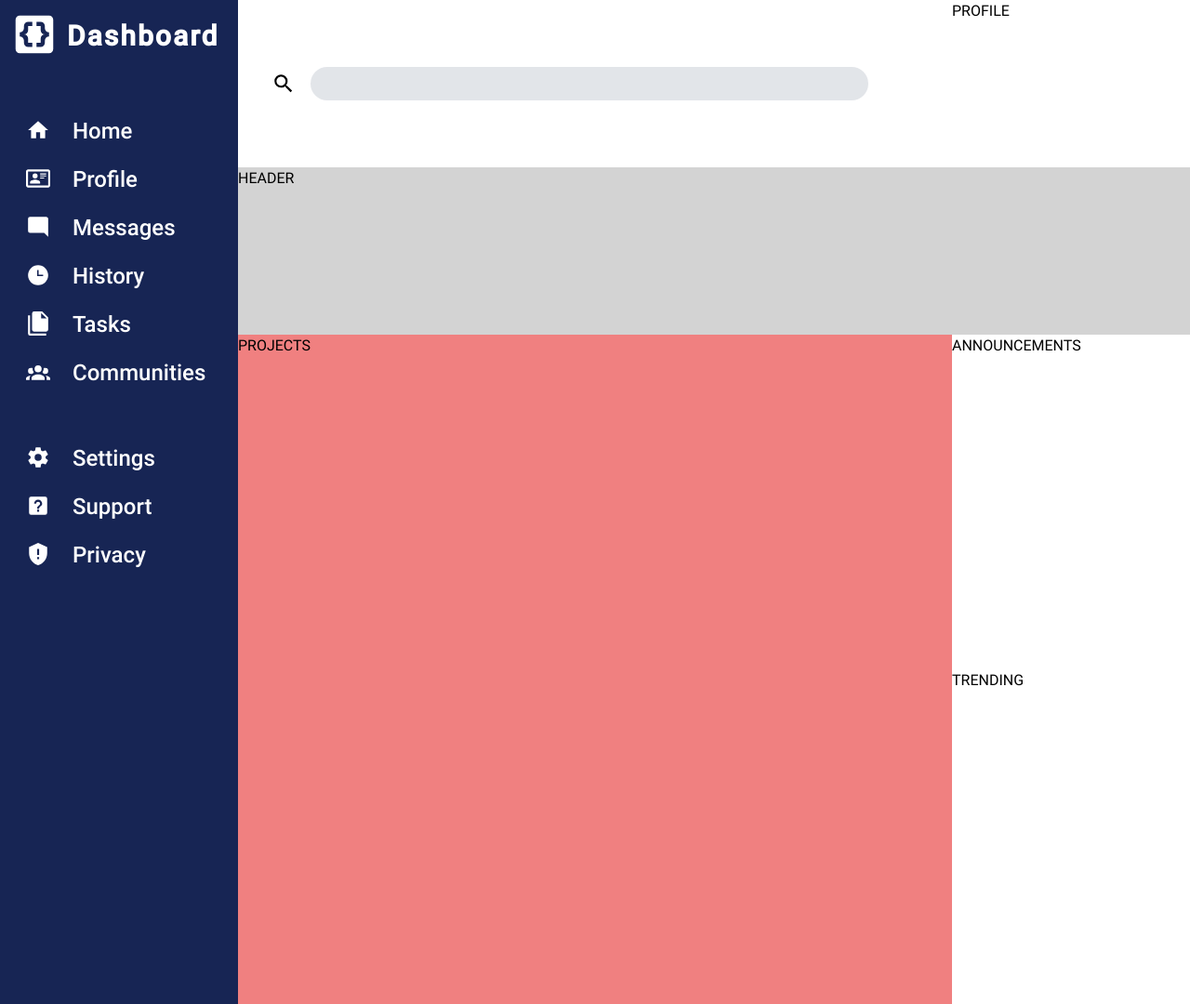
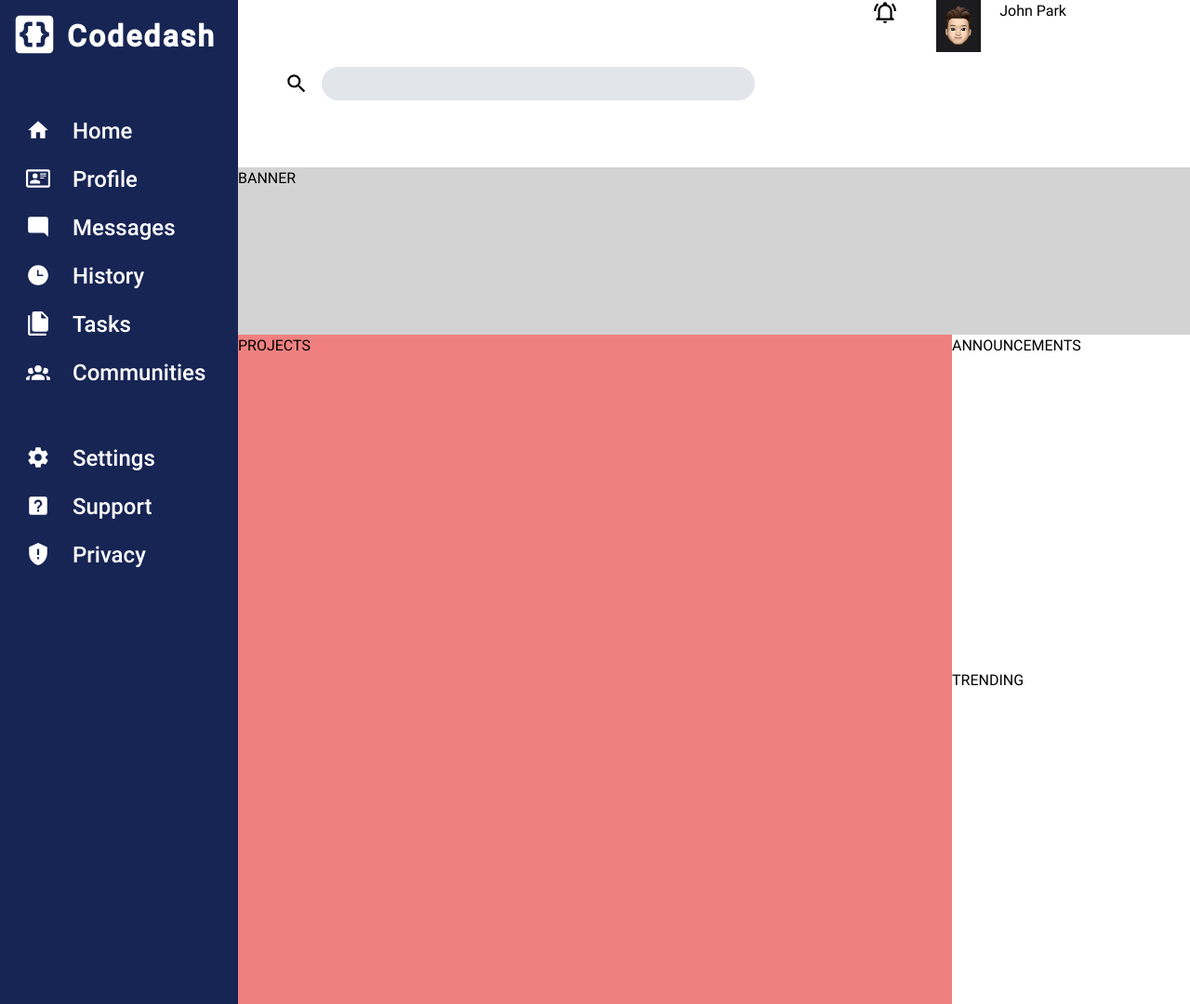
Before and after one commit to jprk8/admin-dashboard, a plain HTML site: page index.html in a window 1280 px wide. Shown: the whole page at 93% size. Drawn offline with Linux system fonts and the light colour scheme.

Commit message:
Rearrange layout to combine search bar and profile as header

```diff
--- a/index.html
+++ b/index.html
@@ -11,7 +11,7 @@
         <div class='sidebar'>
             <div class='logo'>
                 <img src='icons/logo.svg' alt='logo' width='54px' height='auto'>
-                <p>Dashboard</p>
+                <p>Codedash</p>
             </div>
             <div class='menu'>
                 <ul>
@@ -58,6 +58,7 @@
                 </ul>
             </div>
         </div>
+        <div class='header'>
             <div class='search-bar'>
                 <img src='icons/search.svg' alt='search icon' width='26px' height='auto'>
                 <form action='get'>
@@ -65,8 +66,13 @@
                     <input type='search' id='search' name='search' />
                 </form>
             </div>
-        <div class='profile'>PROFILE</div>
-        <div class='header'>HEADER</div>
+            <div class='profile'>
+                <img src='icons/alarm.svg' alt='alarm icon' width='26px' height='auto'>
+                <img class='avatar' src='img/profile-photo.jpg' width='48px' height='auto'>
+                <p>John Park</p>
+            </div>
+        </div>
+        <div class='banner'>BANNER</div>
         <div class='projects'>PROJECTS</div>
         <div class='announcements'>ANNOUNCEMENTS</div>
         <div class='trending'>TRENDING</div>
--- a/style.css
+++ b/style.css
@@ -90,7 +90,7 @@ p, h1, h2, h3, h4, h5, h6 {
     display: flex;
     align-items: center;
     font-family: 'roboto-medium';
-    font-size: 30px;
+    font-size: 32px;
     font-weight: 800;
     letter-spacing: 2px;
     gap: 8px;
@@ -102,29 +102,45 @@ p, h1, h2, h3, h4, h5, h6 {
     padding-left: 18px;
 }
 
+.header {
+    grid-column: 2 / 4;
+    display: grid;
+    grid-template-columns: 2fr 1fr;
+}
+
 .search-bar {
     display: flex;
     align-items: center;
-    gap: 16px;
-    padding: 36px;
+    gap: 14px;
+    padding: 20px 50px;
 }
 
 .search-bar img {
     display: inline;
+    justify-self: end;
 }
 
-input[type='search'] {
+.search-bar form {
+    width: 80%;
+}
+
+input[id='search'] {
     background-color: #e2e5e9;
     border: none;
     border-radius: 20px;
     height: 36px;
-    width: 600px;
+    width: 100%;
     padding: 2px 16px;
     font-size: 18px;
     outline: none;
 }
 
-.header {
+.profile {
+    display: grid;
+    grid-template-columns: 1fr 1fr 3fr;
+}
+
+.banner {
     grid-column: 2 / 4;
     background-color: lightgrey;
 }
```
Also changed, not shown: icons/alarm.svg (renamed from icons/bell-ring-black.svg), img/profile-photo.jpg (added). Lines whose indentation alone changed are shown as unchanged.
